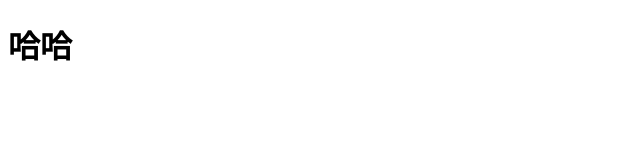
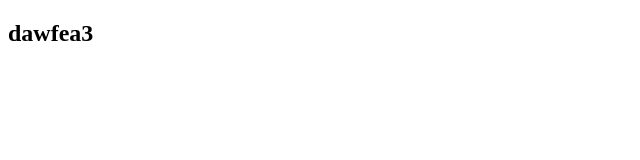
Before and after one commit to Weeee379/my-projrct, a plain HTML site: page index.html in a window 1280 px wide. Shown: the whole page, without its empty margins (0-640 px from the left). Drawn offline with Linux system fonts and the light colour scheme.

Commit message:
第二次上傳 哈哈

```diff
--- a/index.html
+++ b/index.html
@@ -6,6 +6,7 @@
     <title>Document</title>
 </head>
 <body>
-    <h1>哈哈</h1>
+    <h2>dawfea3</h2>
 </body>
+<script>alert('hi, git')</script>
 </html>
```
